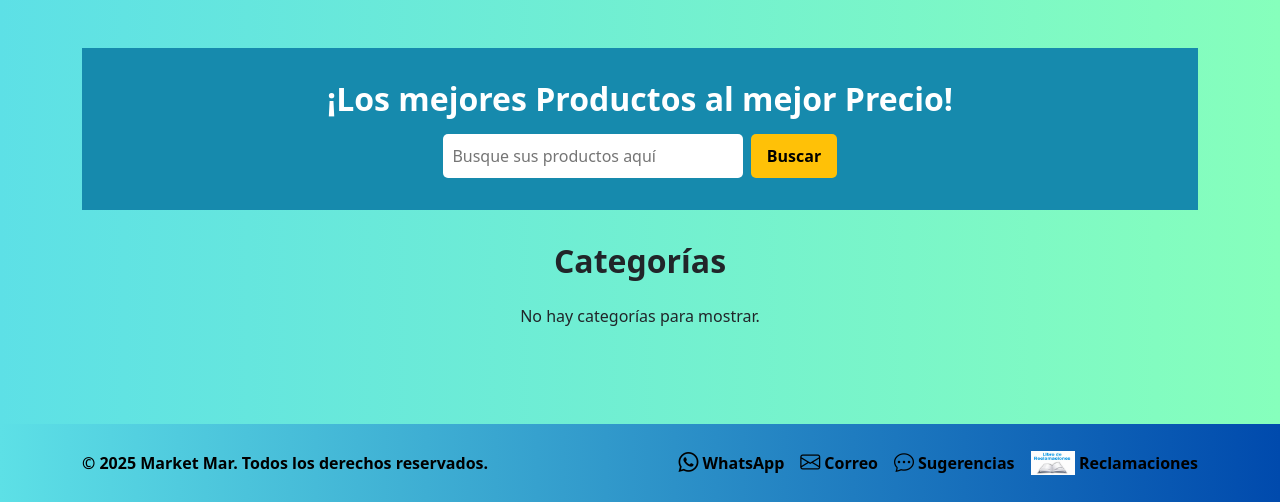
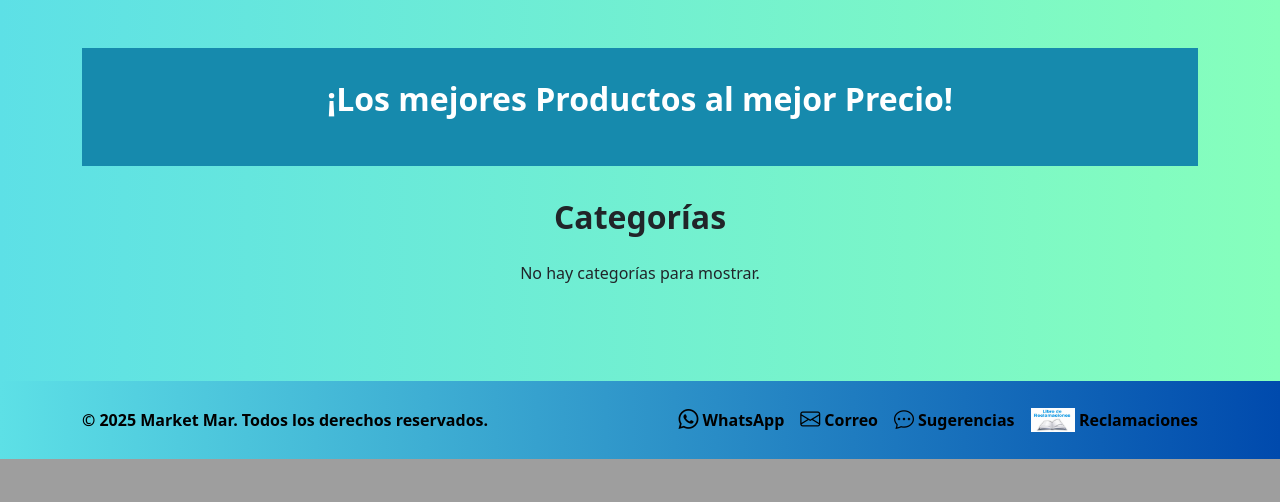
Before and after one commit to joan-cq/Market_Mar, a PHP site: page / in a window 1280 px wide. Shown: the part 526-1028 px from the top of the page. After the commit the page ends 985 px from the top, so only its background shows below. Run offline with PHP 8.4, Linux system fonts and the light colour scheme; data that the repository does not hold is empty.

Commit message:
disable search products for now

```diff
--- a/index.php
+++ b/index.php
@@ -42,10 +42,10 @@ if ($result->num_rows > 0) {
     <section class="search">
       <h2>¡Los mejores Productos al mejor Precio!</h2>
 
-      <div class="search-box">
+<!--    <div class="search-box">
         <input type="text" placeholder="Busque sus productos aquí" />
         <button>Buscar</button>
-      </div>
+      </div> -->
     </section>
     </div>
     <section class="categorias">
```
